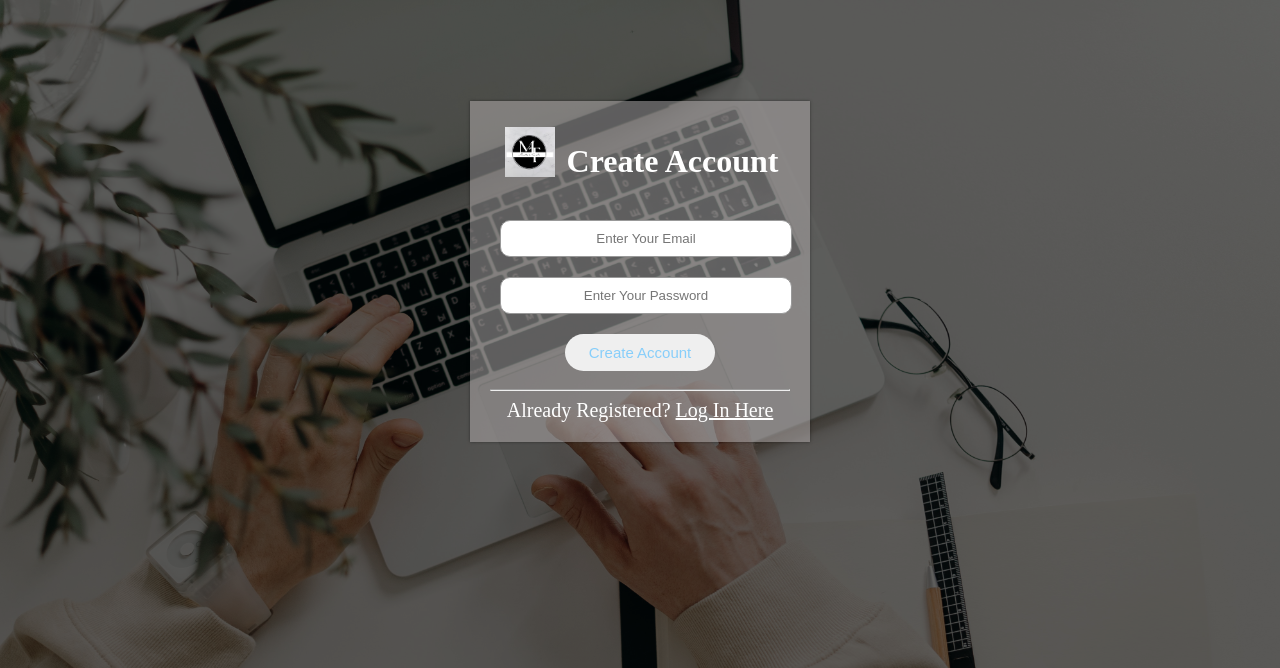
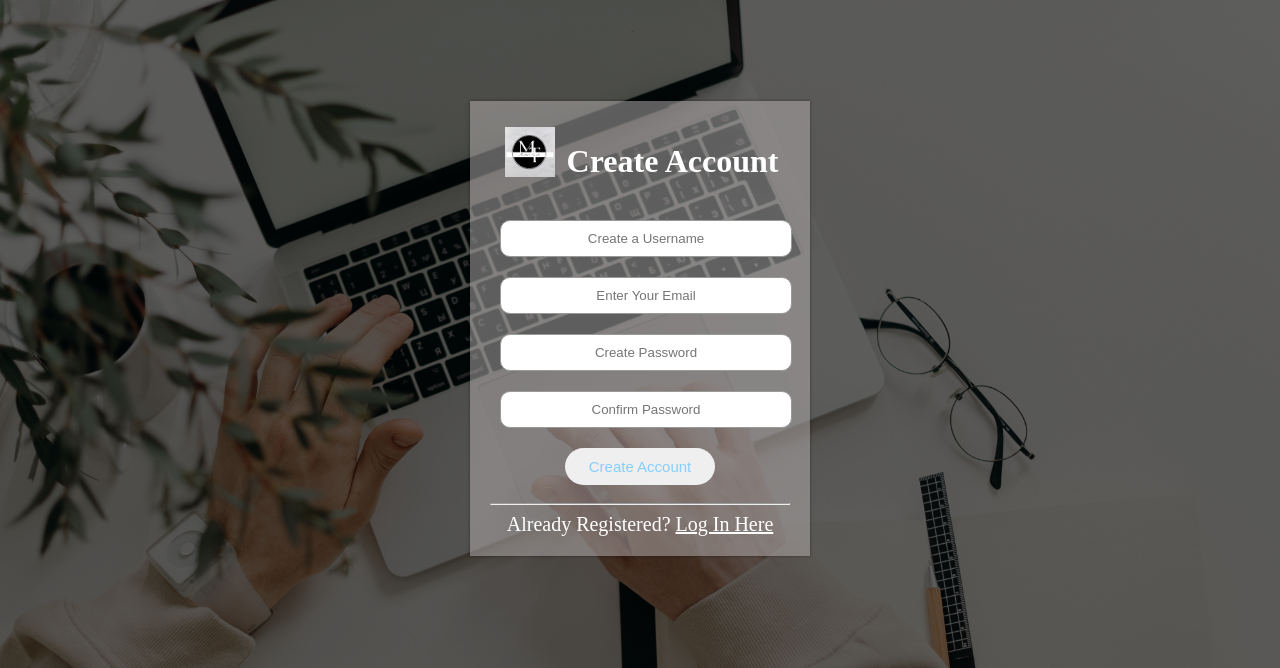
Before and after one commit to FranklinMaradiaga/Mental-Treat, a Flask app: page /signup in a window 1280 px wide. Shown: the top 668 px of the page. Run offline with Flask 2, Linux system fonts and the light colour scheme; some web fonts are replaced.

Commit message:
updated files

```diff
--- a/app.py
+++ b/app.py
@@ -1,32 +1,53 @@
-from flask import Flask, render_template, request
+from flask import Flask, render_template, request, flash, redirect, url_for
 import secrets
 from flask_sqlalchemy import SQLAlchemy
 from datetime import datetime
+from flask_login import UserMixin, login_user, LoginManager, login_required, logout_user, current_user
 
 # Create a Flask instance
 app = Flask(__name__)
 # Secret Key
 app.config['SECRET_KEY'] = secrets.token_hex(16)
 # Add Database
-app.config['SQLALCHEMY_DATABASE_URI'] = 'sqlite:///users.db'
+app.config['SQLALCHEMY_DATABASE_URI'] = 'sqlite:///signup.db'
 
 #Initialize the Database
 db = SQLAlchemy(app)
 
-# Create Model
-class Users(db.Model):
+# Flask_Login Stuff
+login_manager = LoginManager()
+login_manager.init_app(app)
+login_manager.login_view = 'login'
+
+@login_manager.user_loader
+def load_user(user_id):
+    return SignUp.query.get(int(user_id))
+
+# Create Model (Table in database)
+class SignUp(db.Model, UserMixin):
     id = db.Column(db.Integer, primary_key=True)
+    username = db.Column(db.String(100), nullable=False, unique=True)
     email = db.Column(db.String(200), nullable=False, unique=True)
     password = db.Column(db.String(150), nullable=False)
     date_added = db.Column(db.DateTime, default=datetime.utcnow)
 
     # Create A String
     def __repr__(self):
-        return '<Name %r>' % self.email
+        return '<Username %r>' % self.username
 
-@app.route('/')
-def home():
-    return render_template('index.html')
+our_users = SignUp.query.order_by(SignUp.date_added)
+
+for user in our_users:
+    print("Are we here:", user.email, " ", user.password, " ", user.id)
+
+# Delete All Records From Database
+def delete_db():
+    db.session.query(Users).delete()
+    db.session.commit()
+
+# Get data from database
+def get_data():
+    return Users.query.all()
 
 
 @app.route('/login', methods=['GET', 'POST'])
@@ -38,28 +59,79 @@ def login():
         password = request.form.get("password")
 
         if request.form.get("button") == "Clicked":
-            user = Users.query.filter_by(email=email).first()
+            user = SignUp.query.filter_by(email=email).first()
 
-            if user is None:
-                user = Users(email=email)
+            if user:
+                # Check the hash (Not hashed yet)
+                login_user(user)
+                flash("Login Successfull!!")
+                return redirect(url_for('meditation'))
+            else:
+                flash("That User Doesn't Exist! - Try Again...")
+
+            # return meditation()
+
+    return render_template('signin.html')
+
+@app.route('/logout', methods=['GET', 'POST'])
+@login_required
+def logout():
+    logout_user()
+    flash("You Have Been Logged Out! Thanks For Stopping By...")
+    return redirect(url_for('home'))
+
+@app.route('/')
+def home():
+    return render_template('index.html')
+
+@app.route('/signup', methods=['GET', 'POST'])
+def signup():
+
+    # return request.method
+    if request.method == "POST":
+        username = request.form.get("username")
+        email = request.form.get("email")
+        password = request.form.get("password")
+        confirm_password = request.form.get("confirm-password")
+
+        # When user clicks the submit button
+        if request.form.get("button") == "Clicked":
+            username_exists = SignUp.query.filter_by(username=username).first()
+            email_exists = SignUp.query.filter_by(email=email).first()
+            print(username_exists)
+            print(email_exists)
+
+            # Checks if the username and emails are unique (not in the database)
+            if username_exists is None and email_exists is None:
+                user = SignUp(username=username, email=email, password=password)
                 db.session.add(user)
                 db.session.commit()
 
-                flash("You know it", user)
-            return meditation()
-        our_users = Users.query.order_by(Users.date_added)
-    return render_template('signin.html')
+                our_users = SignUp.query.order_by(SignUp.date_added)
 
+                for user in our_users:
+                    print(user.email, user.password)
 
-@app.route('/signup')
-def signup():
+                print("In If:", SignUp.query.all())
+
+                return login()
+
+            else:
+                print("Username or Email already exists")
+                our_users = SignUp.query.order_by(SignUp.date_added)
+
+                for user in our_users:
+                    print("Are we here:", user.email, " ", user.password)
+
     return render_template('signup.html')
 
 
 @app.route('/meditation')
+@login_required
 def meditation():
     return render_template('meditation.html')
 
 
 if __name__ == '__main__':
     app.run(debug=True, host="0.0.0.0")
+    # print(get_data())
--- a/templates/meditation.html
+++ b/templates/meditation.html
@@ -21,7 +21,7 @@
             <li><a href ="createtask.html">Create Task</a></li>
             <li><a href ="completedtask.html">Completed Task</a></li>
             <li><a href ="{{ url_for('meditation') }}">Meditation</a></li>
-            <li><a href ="{{ url_for('home') }}">Log Out</a></li>
+            <li><a href ="{{ url_for('logout') }}">Log Out</a></li>
         </ul>
     </div>
 
--- a/templates/signup.html
+++ b/templates/signup.html
@@ -15,10 +15,12 @@
             <img src="{{ url_for('static',filename='Logo2.png') }}" alt="Logo">
         </div>
         <h1>Create Account</h1>
-        <form>
-            <input type="email" class="input-box" placeholder="Enter Your Email" required>
-            <input type="password" class="input-box" placeholder="Enter Your Password" required>
-            <button type="submit" class="signup-btn">Create Account</button>
+        <form method="POST">
+            <input type="text" class="input-box" placeholder="Create a Username" name="username" required>
+            <input type="email" class="input-box" placeholder="Enter Your Email" name="email" required>
+            <input type="password" class="input-box" placeholder="Create Password" name="password" required>
+            <input type="password" class="input-box" placeholder="Confirm Password" name="confirm-password" required>
+            <button type="submit" class="signup-btn" name="button" value="Clicked"> Create Account </button>
             <hr>
             <span class="text">Already Registered? <a href="{{ url_for('login') }}" class="text login-link">Log In Here</a>
             </span>
```
Also changed, not shown: templates/signin.html (+9 -8 lines), signup.db (added), signup_db.py (added), users.db.
